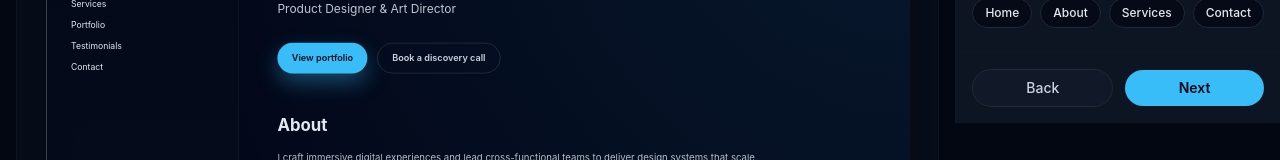
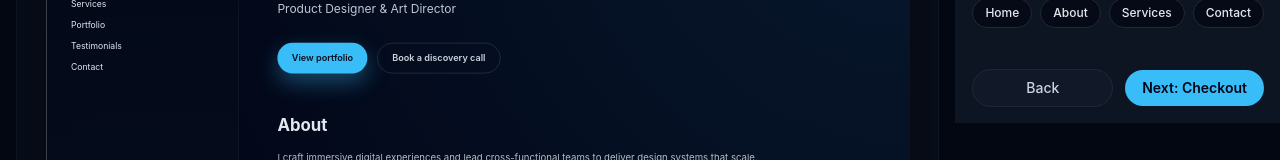
Before and after one commit to sirene76/Prosite, a Next.js app: page /builder/content in a window 1280 px wide. Shown: the part 337-497 px from the top of the page. Built offline with nearby package versions, Linux system fonts and the light colour scheme.

Commit message:
Improve builder next step button labels

```diff
--- a/src/components/builder/Sidebar.tsx
+++ b/src/components/builder/Sidebar.tsx
@@ -17,6 +17,14 @@ const tabs = [
   { id: "theme", label: "Theme" },
   { id: "content", label: "Content" }
 ] as const;
+
+const STEP_ORDER = ["theme", "content", "checkout"] as const;
+
+type StepKey = (typeof STEP_ORDER)[number];
+
+function formatStepLabel(step: StepKey) {
+  return step.charAt(0).toUpperCase() + step.slice(1);
+}
 
 type TabId = (typeof tabs)[number]["id"];
 type ContentFieldKey =
@@ -99,6 +107,19 @@ export function Sidebar({ steps, currentIndex }: SidebarProps) {
   const [activeTab, setActiveTab] = useState<TabId>("pages");
 
   const currentStepLabel = useMemo(() => steps[currentIndex]?.label ?? "", [currentIndex, steps]);
+
+  const currentStepKey = STEP_ORDER[currentIndex] ?? STEP_ORDER[0];
+  const currentStepPosition = STEP_ORDER.findIndex((step) => step === currentStepKey);
+  const nextStepKey =
+    currentStepPosition >= 0 && currentStepPosition < STEP_ORDER.length - 1
+      ? STEP_ORDER[currentStepPosition + 1]
+      : undefined;
+  const nextButtonLabel =
+    currentStepKey === "checkout"
+      ? "Finish"
+      : nextStepKey
+        ? `Next: ${formatStepLabel(nextStepKey)}`
+        : "Next";
 
   const handleNavigate = (direction: "prev" | "next") => {
     const nextIndex = direction === "prev" ? currentIndex - 1 : currentIndex + 1;
@@ -192,7 +213,7 @@ export function Sidebar({ steps, currentIndex }: SidebarProps) {
                 disabled={currentIndex === steps.length - 1}
                 className="flex-1 rounded-full bg-builder-accent px-4 py-2 text-sm font-semibold text-slate-950 transition hover:brightness-110 disabled:cursor-not-allowed disabled:opacity-60"
               >
-                Next
+                {nextButtonLabel}
               </button>
             </div>
           </div>
```
